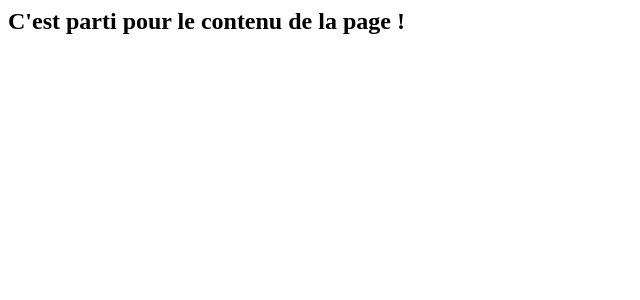
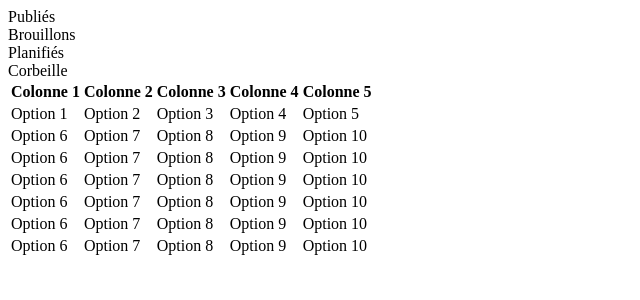
Before and after one commit to JoelleCastelli/UltraViolet-CMS, a PHP site: page /Views/back/articles/list.view.php in a window 1280 px wide. Shown: the top 300 px of the page, without its empty margins (0-640 px from the left). Run offline with PHP 8.4, Linux system fonts and the light colour scheme.

Commit message:
article list for datatable test

```diff
--- a/www/Views/back/articles/list.view.php
+++ b/www/Views/back/articles/list.view.php
@@ -1 +1,70 @@
-<h2>C'est parti pour le contenu de la page !</h2>
+<div>
+    <div class="articleState" id="published">Publiés</div>
+    <div class="articleState" id="draft">Brouillons</div>
+    <div class="articleState" id="scheduled">Planifiés</div>
+    <div class="articleState" id="trash">Corbeille</div>
+</div>
+
+
+<table id="datatable" class="display">
+    <thead>
+    <tr>
+        <th>Colonne 1</th>
+        <th>Colonne 2</th>
+        <th>Colonne 3</th>
+        <th>Colonne 4</th>
+        <th>Colonne 5</th>
+    </tr>
+    </thead>
+    <tbody>
+    <tr>
+        <td>Option 1</td>
+        <td>Option 2</td>
+        <td>Option 3</td>
+        <td>Option 4</td>
+        <td>Option 5</td>
+    </tr>
+    <tr>
+        <td>Option 6</td>
+        <td>Option 7</td>
+        <td>Option 8</td>
+        <td>Option 9</td>
+        <td>Option 10</td>
+    </tr>
+    <tr>
+        <td>Option 6</td>
+        <td>Option 7</td>
+        <td>Option 8</td>
+        <td>Option 9</td>
+        <td>Option 10</td>
+    </tr>
+    <tr>
+        <td>Option 6</td>
+        <td>Option 7</td>
+        <td>Option 8</td>
+        <td>Option 9</td>
+        <td>Option 10</td>
+    </tr>
+    <tr>
+        <td>Option 6</td>
+        <td>Option 7</td>
+        <td>Option 8</td>
+        <td>Option 9</td>
+        <td>Option 10</td>
+    </tr>
+    <tr>
+        <td>Option 6</td>
+        <td>Option 7</td>
+        <td>Option 8</td>
+        <td>Option 9</td>
+        <td>Option 10</td>
+    </tr>
+    <tr>
+        <td>Option 6</td>
+        <td>Option 7</td>
+        <td>Option 8</td>
+        <td>Option 9</td>
+        <td>Option 10</td>
+    </tr>
+    </tbody>
+</table>
```
